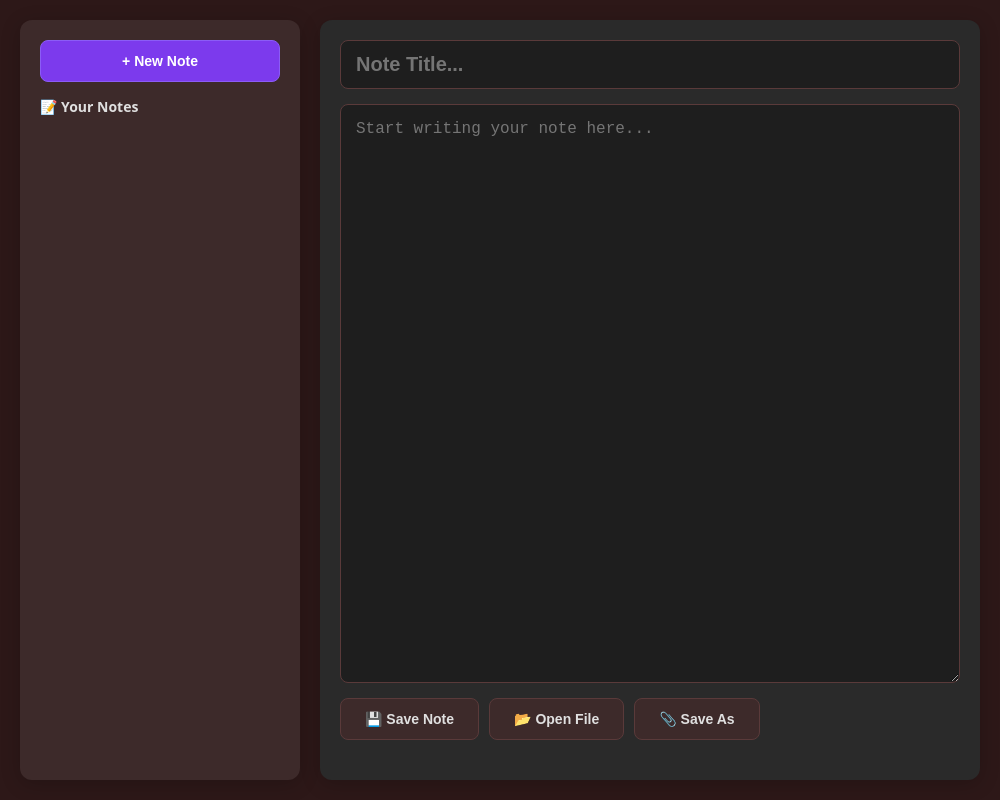
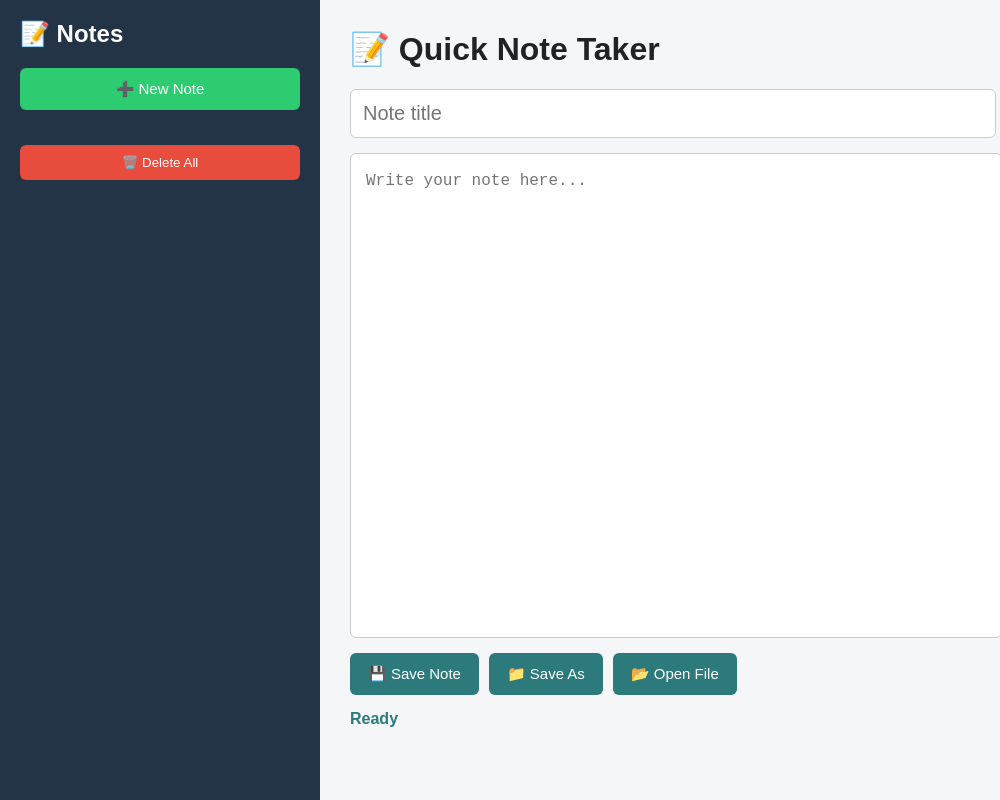
Before and after one commit to gurungaliza46-code/quick-note-taker, an Electron app: page index.html in a window 1000 px wide. Drawn offline with Linux system fonts and the light colour scheme; no server answers.

Commit message:
Update index.html

```diff
--- a/index.html
+++ b/index.html
@@ -1,214 +1,213 @@
 <!DOCTYPE html>
+<html lang="en">
 <head>
+    <meta charset="UTF-8">
+    <title>📝Quick Note Taker</title>
+    <link rel="stylesheet" href="style.css">
+</head>
+<body>
+    <div id="app">
+        <aside id="sidebar">
+            <h2>📝 Notes</h2>
+            <button id="new-note">➕ New Note</button>
+            <div id="notes-list"></div>
+            <button id="delete-all" class="danger">🗑️ Delete All</button>
+        </aside>
 
-     <meta charset="UTF-8">
-    <meta name="viewport" content="width=device-width, initial-scale=1.0">
-    <title>Quick Note Taker</title>
-   <style>
-        * {
-            margin: 0;
-            padding: 0;
+        <main id="editor">
+            <h1>📝 Quick Note Taker</h1>
+
+            <input id="note-title" type="text" placeholder="Note title">
+
+            <textarea id="note" placeholder="Write your note here..."></textarea>
+
+            <div id="buttons">
+                <button id="save">💾 Save Note</button>
+                <button id="save-as">📁 Save As</button>
+                <button id="open-file">📂 Open File</button>
+            </div>
+
+            <p id="save_status">Ready</p>
+            <p id="file_path"></p>
+        </main>
+    </div>
+    <style>{
     box-sizing: border-box;
 }
 
 body {
-            font-family: system-ui, -apple-system, 'Segoe UI', Roboto, sans-serif;
-            padding: 20px;
-            background-color: #2d1818;
-            min-height: 100vh;
+    margin: 0;
+    font-family: Arial, sans-serif;
+    background: #f4f6f8;
+    color: #222;
 }
 
 #app {
     display: flex;
-            gap: 20px;
-            max-width: 1400px;
-            margin: 0 auto;
-            height: calc(100vh - 40px);
+    height: 100vh;
 }
 
+/* Sidebar */
 #sidebar {
     width: 280px;
-            background-color: #3d2a2a;
+    background: #243447;
+    color: white;
     padding: 20px;
-            border-radius: 12px;
-            box-shadow: 0 4px 20px rgba(0, 0, 0, 0.2);
-            display: flex;
-            flex-direction: column;
-            gap: 15px;
+    overflow-y: auto;
 }
 
-        #editor {
-            flex: 1;
-            display: flex;
-            flex-direction: column;
-            padding: 20px;
-            background-color: #2a2a2a;
-            border-radius: 12px;
-            box-shadow: 0 4px 20px rgba(0, 0, 0, 0.2);
-            gap: 15px;
-        }
-
-        textarea {
-            width: 100%;
-            flex: 1;
-            font-size: 16px;
-            padding: 15px;
-            border-radius: 8px;
-            border: 1px solid #5a3a3a;
-            background-color: #1e1e1e;
-            color: #e0e0e0;
-            resize: vertical;
-            font-family: monospace;
-        }
-
-        textarea:focus,
-        input:focus {
-            outline: none;
-            border-color: #7c3aed;
-        }
-
-        input {
-            width: 100%;
-            font-size: 20px;
-            padding: 12px 15px;
-            border-radius: 8px;
-            border: 1px solid #5a3a3a;
-            background-color: #1e1e1e;
-            color: #e0e0e0;
-            font-weight: 600;
-        }
-
-        button {
-            padding: 12px 24px;
-            font-size: 14px;
-            font-weight: 600;
-            background-color: #3d2a2a;
-            color: #e0e0e0;
-            border: 1px solid #5a3a3a;
-            cursor: pointer;
-            border-radius: 8px;
-            transition: all 0.2s ease;
-        }
-
-        button:hover {
-            background-color: #4a3535;
-            transform: translateY(-1px);
-            border-color: #7c3aed;
+#sidebar h2 {
+    margin-top: 0;
+    margin-bottom: 20px;
 }
 
 #new-note {
-            background-color: #7c3aed;
-            border-color: #8b5cf6;
+    width: 100%;
+    padding: 12px;
+    margin-bottom: 15px;
+    border: none;
+    background: #2ecc71;
     color: white;
+    font-size: 15px;
+    cursor: pointer;
+    border-radius: 6px;
 }
 
 #new-note:hover {
-            background-color: #8b5cf6;
+    background: #27ae60;
 }
 
-        #toolbar {
+#notes-list {
+    display: flex;
+    flex-direction: column;
+    gap: 10px;
+}
+
+.note-item {
+    background: #34495e;
+    padding: 12px;
+    border-radius: 6px;
+    cursor: pointer;
+    border-left: 4px solid transparent;
+}
+
+.note-item:hover {
+    background: #3d566e;
+}
+
+.note-item.active {
+    border-left: 4px solid #2ecc71;
+    background: #405d78;
+}
+
+.note-title {
+    font-weight: bold;
+    margin-bottom: 5px;
+    word-break: break-word;
+}
+
+.note-date {
+    font-size: 12px;
+    color: #cfd8dc;
+    margin-bottom: 8px;
+}
+
+.delete-note {
+    background: #e74c3c;
+    border: none;
+    color: white;
+    padding: 5px 8px;
+    border-radius: 4px;
+    cursor: pointer;
+    font-size: 12px;
+}
+
+.delete-note:hover {
+    background: #c0392b;
+}
+
+.danger {
+    width: 100%;
+    margin-top: 20px;
+    padding: 10px;
+    border: none;
+    background: #e74c3c;
+    color: white;
+    border-radius: 6px;
+    cursor: pointer;
+}
+
+.danger:hover {
+    background: #c0392b;
+}
+
+/* Editor */
+#editor {
+    flex: 1;
+    padding: 30px;
+    display: flex;
+    flex-direction: column;
+}
+
+#editor h1 {
+    margin-top: 0;
+}
+
+#note-title {
+    width: 100%;
+    padding: 12px;
+    margin-bottom: 15px;
+    font-size: 20px;
+    border: 1px solid #ccc;
+    border-radius: 6px;
+}
+
+#note {
+    flex: 1;
+    width: 100%;
+    padding: 15px;
+    font-size: 16px;
+    resize: none;
+    border: 1px solid #ccc;
+    border-radius: 6px;
+    line-height: 1.5;
+}
+
+#buttons {
+    margin-top: 15px;
     display: flex;
     gap: 10px;
     flex-wrap: wrap;
 }
 
-        #save-status {
-            font-size: 12px;
-            color: #6b8c42;
-            margin-top: 5px;
+#buttons button {
+    padding: 12px 18px;
+    border: none;
+    background: #2c7a7b;
+    color: white;
+    border-radius: 6px;
+    cursor: pointer;
+    font-size: 15px;
 }
 
-        .note-item {
-            background-color: #2a1f1f;
-            padding: 12px;
-            border-radius: 8px;
-            cursor: pointer;
-            transition: all 0.2s;
-            border-left: 3px solid transparent;
-            position: relative;
+#buttons button:hover {
+    background: #225e5f;
 }
 
-        .note-item:hover {
-            background-color: #3d2a2a;
-            transform: translateX(5px);
+#save_status {
+    margin-top: 15px;
+    color: #2c7a7b;
+    font-weight: bold;
 }
 
-        .note-item.active {
-            border-left-color: #7c3aed;
-            background-color: #3d2a2a;
+#file_path {
+    color: #555;
+    font-size: 13px;
+    word-break: break-all;
 }
+ </style> </body>
 
-        .note-title {
-            font-weight: 600;
-            color: #e0e0e0;
-            margin-bottom: 5px;
-            word-break: break-word;
-            padding-right: 25px;
-        }
-
-        .note-preview {
-            font-size: 12px;
-            color: #999;
-            white-space: nowrap;
-            overflow: hidden;
-            text-overflow: ellipsis;
-        }
-
-        .delete-note {
-            background: none;
-            border: none;
-            color: #ef4444;
-            font-size: 18px;
-            cursor: pointer;
-            padding: 0 5px;
-            position: absolute;
-            top: 8px;
-            right: 8px;
-        }
-
-        .delete-note:hover {
-            color: #ff6b6b;
-            background: none;
-            transform: none;
-        }
-
-        #notes-list {
-            flex: 1;
-            overflow-y: auto;
-            display: flex;
-            flex-direction: column;
-            gap: 8px;
-        }
-
-        h3 {
-            color: #e0e0e0;
-            font-size: 14px;
-            margin-bottom: 5px;
-        }
-    </style>
-</head>
-
-<body>
-    <div id="app">
-        <div id="sidebar">
-            <button id="new-note">+ New Note</button>
-            <h3>📝 Your Notes</h3>
-            <div id="notes-list"></div>
-        </div>
-
-        <div id="editor">
-            <input type="text" id="note-title" placeholder="Note Title...">
-            <textarea id="note-content" placeholder="Start writing your note here..."></textarea>
-            <div id="toolbar">
-                <button id="save-note">💾 Save Note</button>
-                <button id="open-file">📂 Open File</button>
-                <button id="save-as">📎 Save As</button>
-            </div>
-            <p id="save-status"></p>
-        </div>
-    </div>
 
     <script src="renderer.js"></script>
-</body>
 
 </html>
```
Lines whose indentation alone changed are shown as unchanged.
